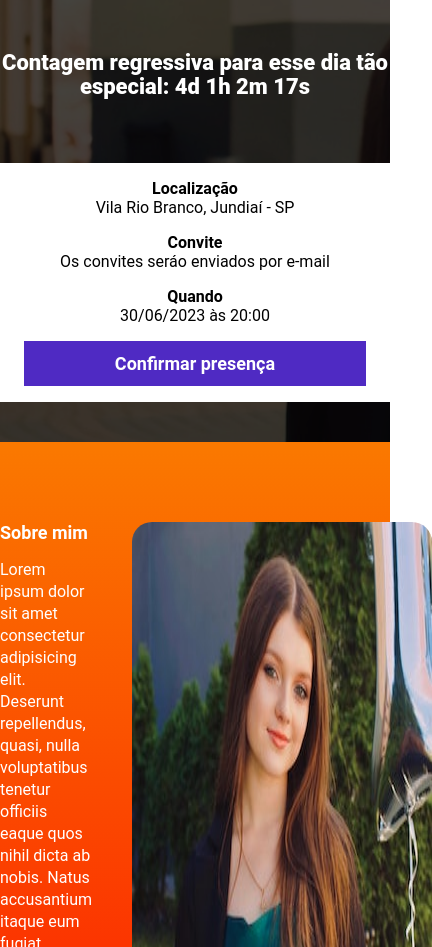
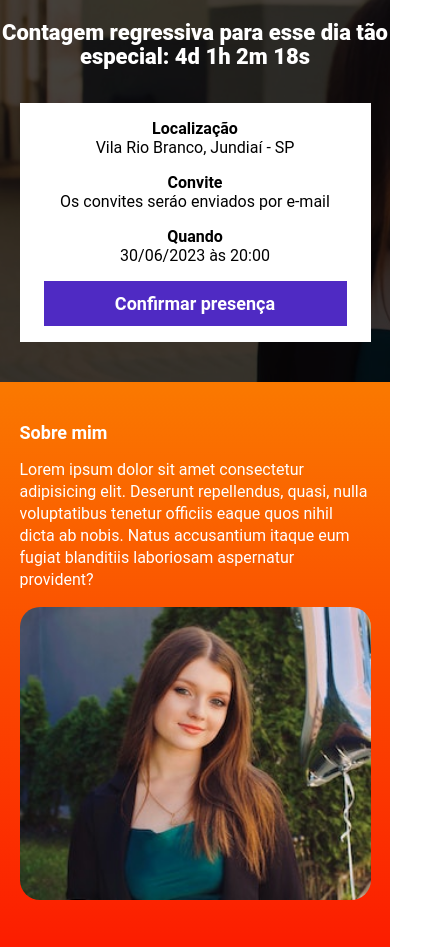
Before and after one commit to FelipeMoraesPalomo/ex_m22, a website built with Parcel: page src/index.html in a window 390 px wide. Shown: the part 153-1100 px from the top of the page, 432 px wide, since content can reach past the window. Built offline with nearby package versions, Linux system fonts and the light colour scheme.

Commit message:
terminando responsividade no celular

```diff
--- a/src/styles/_hero.scss
+++ b/src/styles/_hero.scss
@@ -50,5 +50,9 @@
             line-height: 24px;
             margin: 24px 0;
         }
+
+        .container{
+            gap: 10px;
+        }
     }
 }
--- a/src/styles/_text_image.scss
+++ b/src/styles/_text_image.scss
@@ -48,4 +48,20 @@
             flex-direction: row-reverse;
         }
     }
+
+    @media (max-width: 640px){
+        padding: 40px 0;
+        .container{
+            display: block;
+            width: 90%;
+        }
+
+        &__details{
+            margin-bottom: 16px;
+        }
+
+        &__image{
+            width: 100%;
+        }
+    }
 }
--- a/src/styles/components/_infos_bar.scss
+++ b/src/styles/components/_infos_bar.scss
@@ -23,6 +23,7 @@
 
     @media (max-width: 640px){
         display: block;
+        width: 90%;
         &__list{
             display: block;
 
--- a/src/styles/main.scss
+++ b/src/styles/main.scss
@@ -9,6 +9,10 @@
     margin: 0;
     box-sizing: border-box;
     font-family: 'Roboto', sans-serif;
+
+    @media (max-width: 640px){
+        overflow-x: hidden;
+    }
 }
 
 .container{
```
